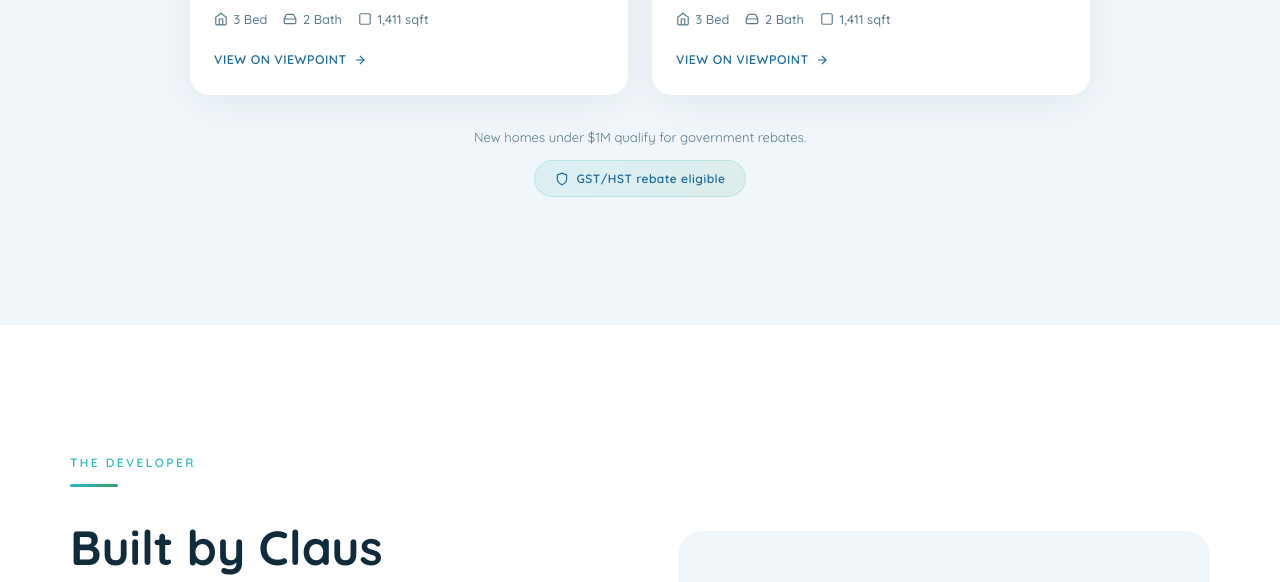
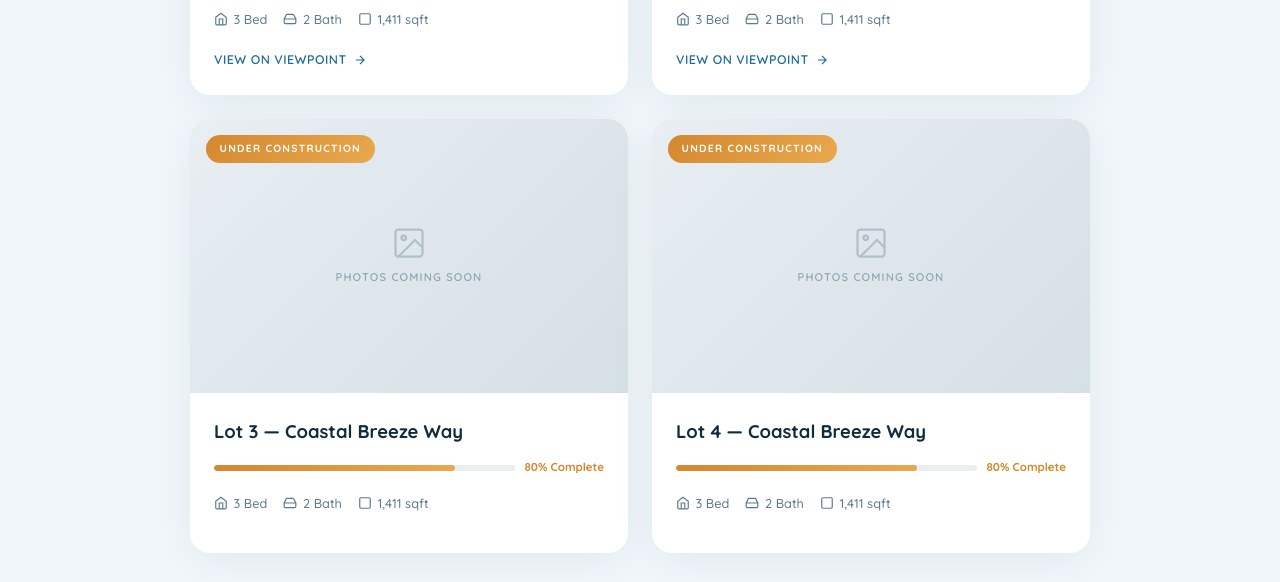
Before and after one commit to clausconcepts/clausconcepts, a plain HTML site: page index.html in a window 1280 px wide. Shown: the part 7661-8243 px from the top of the page. Drawn offline with Linux system fonts and the light colour scheme.

Commit message:
Add Lot 3 & 4 under construction cards, swap listing thumbnails, outdoor shot update

```diff
--- a/index.html
+++ b/index.html
@@ -494,6 +494,32 @@
       text-transform: uppercase; transition: gap 0.3s;
     }
     .listing-card:hover .listing-cta { gap: 0.7rem; }
+    .listing-placeholder {
+      width: 100%; height: 100%; display: flex; flex-direction: column;
+      align-items: center; justify-content: center; gap: 0.5rem;
+      background: linear-gradient(135deg, #e8eef2, #d5dfe6);
+    }
+    .listing-placeholder svg { opacity: 0.35; }
+    .listing-placeholder span {
+      font-size: 0.7rem; font-weight: 600; letter-spacing: 0.1em;
+      text-transform: uppercase; color: var(--muted); opacity: 0.6;
+    }
+    .listing-badge--construction {
+      background: linear-gradient(135deg, #d4872e, #e8a94e);
+    }
+    .listing-progress {
+      display: flex; align-items: center; gap: 0.6rem; margin-bottom: 1rem;
+    }
+    .listing-progress-bar {
+      flex: 1; height: 6px; border-radius: 3px; background: #e8eef2; overflow: hidden;
+    }
+    .listing-progress-fill {
+      height: 100%; border-radius: 3px;
+      background: linear-gradient(90deg, #d4872e, #e8a94e);
+    }
+    .listing-progress-text {
+      font-size: 0.72rem; font-weight: 700; color: #d4872e; white-space: nowrap;
+    }
     .listings-note {
       text-align: center; margin-top: 2rem; font-size: 0.82rem; color: var(--muted); font-weight: 400;
     }
@@ -964,6 +990,66 @@
             </div>
           </div>
         </a>
+        <div class="listing-card reveal reveal-delay-2">
+          <div class="listing-card-img">
+            <div class="listing-placeholder">
+              <svg width="36" height="36" viewBox="0 0 24 24" fill="none" stroke="var(--muted)" stroke-width="1.5"><rect x="3" y="3" width="18" height="18" rx="2"/><circle cx="8.5" cy="8.5" r="1.5"/><path d="M21 15l-5-5L5 21"/></svg>
+              <span>Photos coming soon</span>
+            </div>
+            <div class="listing-badge listing-badge--construction">Under Construction</div>
+          </div>
+          <div class="listing-card-body">
+            <div class="listing-card-title">Lot 3 — Coastal Breeze Way</div>
+            <div class="listing-progress">
+              <div class="listing-progress-bar"><div class="listing-progress-fill" style="width:80%"></div></div>
+              <span class="listing-progress-text">80% Complete</span>
+            </div>
+            <div class="listing-specs">
+              <span class="listing-spec">
+                <svg width="14" height="14" viewBox="0 0 24 24" fill="none" stroke="currentColor" stroke-width="2"><path d="M3 9l9-7 9 7v11a2 2 0 01-2 2H5a2 2 0 01-2-2z"/><polyline points="9 22 9 12 15 12 15 22"/></svg>
+                3 Bed
+              </span>
+              <span class="listing-spec">
+                <svg width="14" height="14" viewBox="0 0 24 24" fill="none" stroke="currentColor" stroke-width="2"><path d="M22 12H2M5.45 5.11L2 12v6a2 2 0 002 2h16a2 2 0 002-2v-6l-3.45-6.89A2 2 0 0016.76 4H7.24a2 2 0 00-1.79 1.11z"/></svg>
+                2 Bath
+              </span>
+              <span class="listing-spec">
+                <svg width="14" height="14" viewBox="0 0 24 24" fill="none" stroke="currentColor" stroke-width="2"><rect x="3" y="3" width="18" height="18" rx="2" ry="2"/></svg>
+                1,411 sqft
+              </span>
+            </div>
+          </div>
+        </div>
+        <div class="listing-card reveal reveal-delay-3">
+          <div class="listing-card-img">
+            <div class="listing-placeholder">
+              <svg width="36" height="36" viewBox="0 0 24 24" fill="none" stroke="var(--muted)" stroke-width="1.5"><rect x="3" y="3" width="18" height="18" rx="2"/><circle cx="8.5" cy="8.5" r="1.5"/><path d="M21 15l-5-5L5 21"/></svg>
+              <span>Photos coming soon</span>
+            </div>
+            <div class="listing-badge listing-badge--construction">Under Construction</div>
+          </div>
+          <div class="listing-card-body">
+            <div class="listing-card-title">Lot 4 — Coastal Breeze Way</div>
+            <div class="listing-progress">
+              <div class="listing-progress-bar"><div class="listing-progress-fill" style="width:80%"></div></div>
+              <span class="listing-progress-text">80% Complete</span>
+            </div>
+            <div class="listing-specs">
+              <span class="listing-spec">
+                <svg width="14" height="14" viewBox="0 0 24 24" fill="none" stroke="currentColor" stroke-width="2"><path d="M3 9l9-7 9 7v11a2 2 0 01-2 2H5a2 2 0 01-2-2z"/><polyline points="9 22 9 12 15 12 15 22"/></svg>
+                3 Bed
+              </span>
+              <span class="listing-spec">
+                <svg width="14" height="14" viewBox="0 0 24 24" fill="none" stroke="currentColor" stroke-width="2"><path d="M22 12H2M5.45 5.11L2 12v6a2 2 0 002 2h16a2 2 0 002-2v-6l-3.45-6.89A2 2 0 0016.76 4H7.24a2 2 0 00-1.79 1.11z"/></svg>
+                2 Bath
+              </span>
+              <span class="listing-spec">
+                <svg width="14" height="14" viewBox="0 0 24 24" fill="none" stroke="currentColor" stroke-width="2"><rect x="3" y="3" width="18" height="18" rx="2" ry="2"/></svg>
+                1,411 sqft
+              </span>
+            </div>
+          </div>
+        </div>
       </div>
       <p class="listings-note">
         New homes under $1M qualify for government rebates.
```
